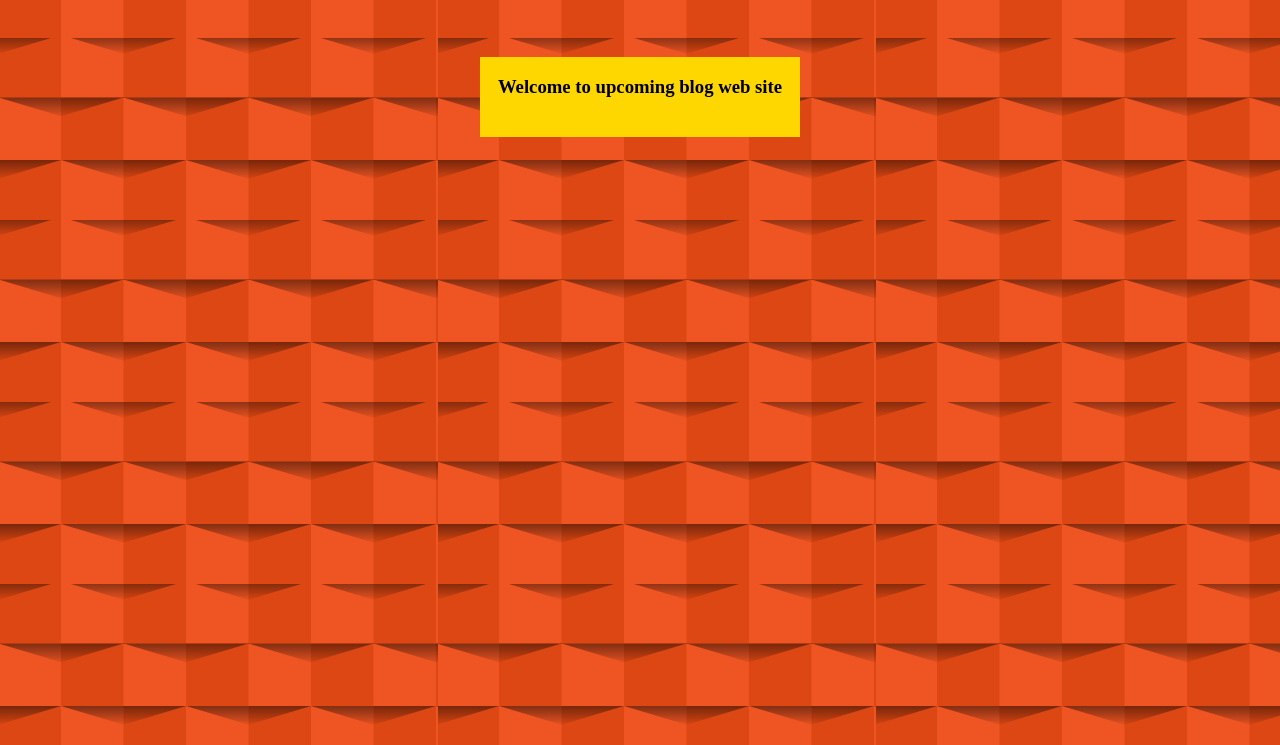
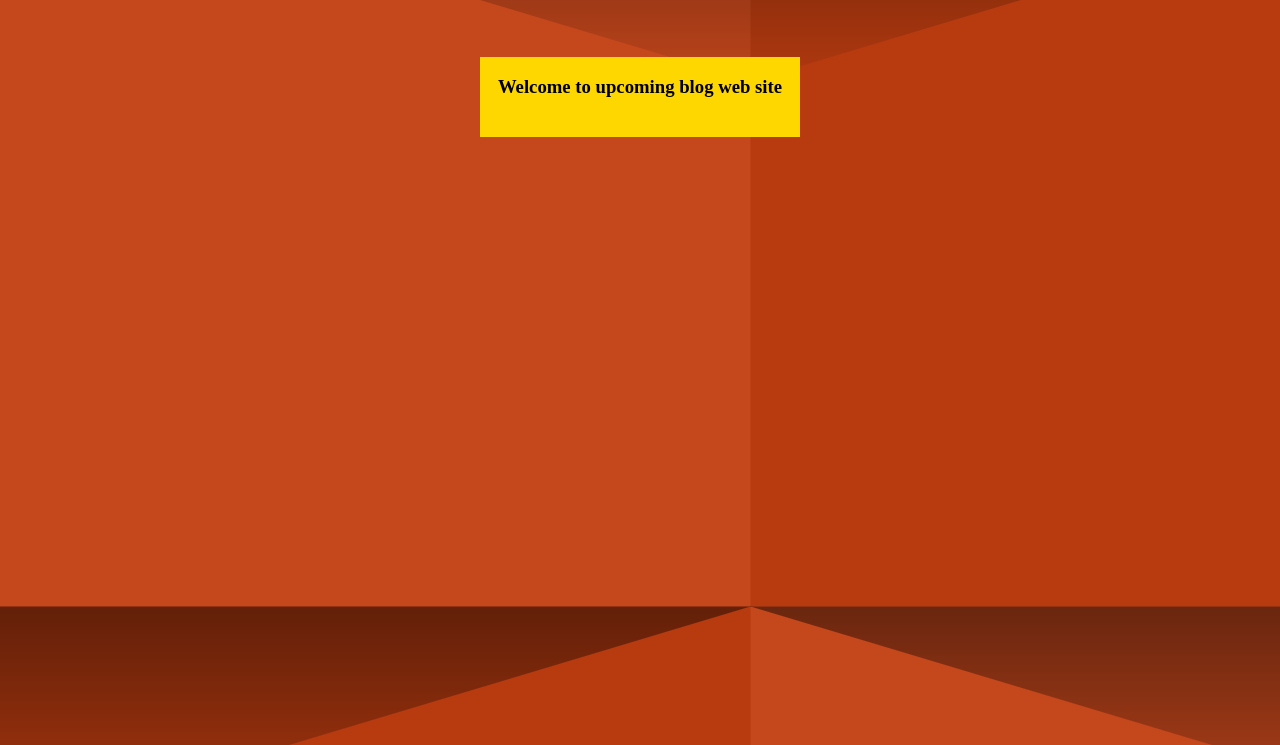
Before and after one commit to hsminhas10/harry1, a plain HTML site: page index.html in a window 1280 px wide. Shown: the part 144-889 px from the top of the page. Drawn offline with Linux system fonts and the light colour scheme.

Commit message:
Update stylesheet.css1

```diff
--- a/css/stylesheet.css
+++ b/css/stylesheet.css
@@ -1,6 +1,6 @@
 body {
     margin: 0;
-    background-image: url(/image/minhas_web_back_1.png);
+    background-image: url(/image/minhas_web_back.png);
     background-repeat: repeat;
     background-attachment: fixed;
     .navbar {
```
